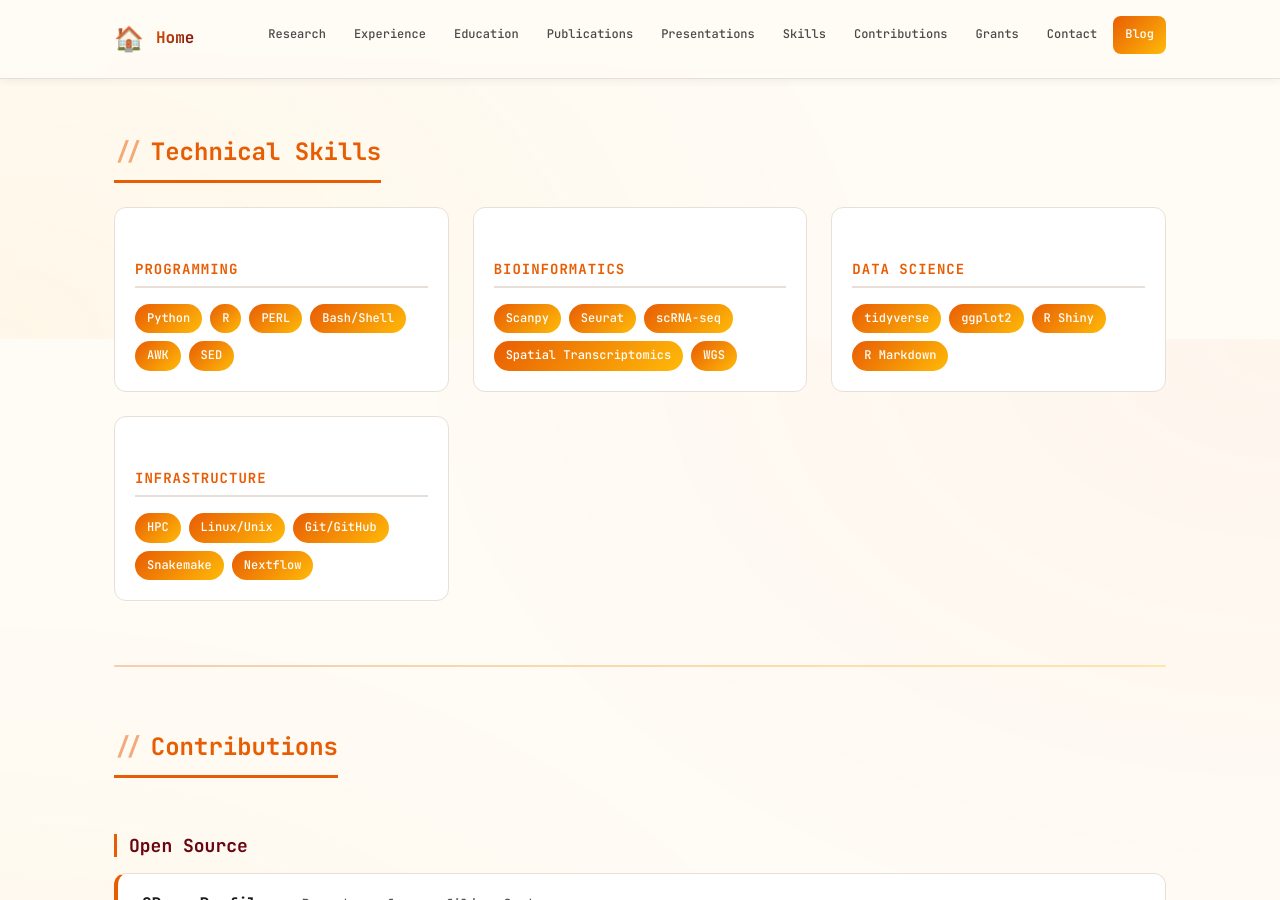
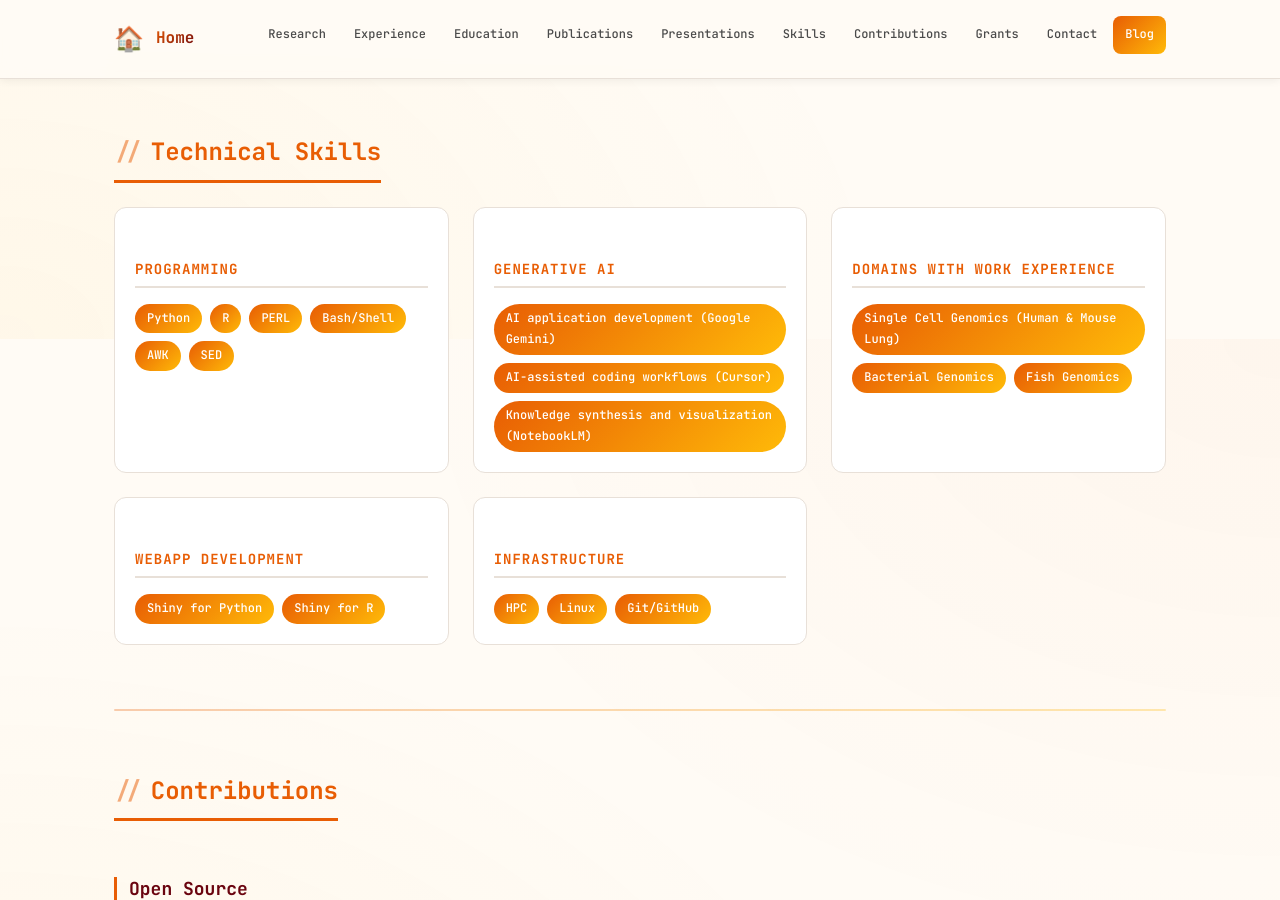
Before and after one commit to ramadatta/ramadatta.github.io, a Jekyll site: the page built from index.md, in a window 1280 px wide and 900 px high, scrolled down 5961 px. Built offline with Jekyll 4.4.1, drawn with Linux system fonts in a browser that asks for light colours.

Commit message:
main page edits

```diff
--- a/index.md
+++ b/index.md
@@ -255,32 +255,34 @@ title: ""
       </div>
     </div>
     <div class="skill-category">
-      <h3>Bioinformatics</h3>
+      <h3>Generative AI</h3>
       <div class="skill-tags">
-        <span class="skill-tag">Scanpy</span>
-        <span class="skill-tag">Seurat</span>
-        <span class="skill-tag">scRNA-seq</span>
-        <span class="skill-tag">Spatial Transcriptomics</span>
-        <span class="skill-tag">WGS</span>
+        <span class="skill-tag">AI application development (Google Gemini)</span>
+        <span class="skill-tag">AI-assisted coding workflows (Cursor)</span>
+        <span class="skill-tag">Knowledge synthesis and visualization (NotebookLM)</span>
       </div>
     </div>
     <div class="skill-category">
-      <h3>Data Science</h3>
+      <h3>Domains with work experience</h3>
       <div class="skill-tags">
-        <span class="skill-tag">tidyverse</span>
-        <span class="skill-tag">ggplot2</span>
-        <span class="skill-tag">R Shiny</span>
-        <span class="skill-tag">R Markdown</span>
+        <span class="skill-tag">Single Cell Genomics (Human & Mouse Lung)</span>
+        <span class="skill-tag">Bacterial Genomics</span>
+        <span class="skill-tag">Fish Genomics</span>
+      </div>
+    </div>
+    <div class="skill-category">
+      <h3>WebApp development</h3>
+      <div class="skill-tags">
+        <span class="skill-tag">Shiny for Python</span>
+        <span class="skill-tag">Shiny for R</span>
       </div>
     </div>
     <div class="skill-category">
       <h3>Infrastructure</h3>
       <div class="skill-tags">
         <span class="skill-tag">HPC</span>
-        <span class="skill-tag">Linux/Unix</span>
+        <span class="skill-tag">Linux</span>
         <span class="skill-tag">Git/GitHub</span>
-        <span class="skill-tag">Snakemake</span>
-        <span class="skill-tag">Nextflow</span>
       </div>
     </div>
   </div>
```
